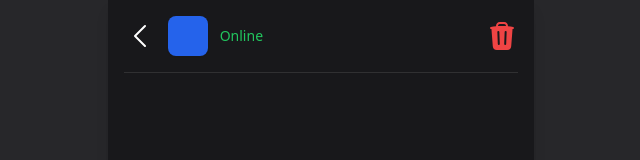
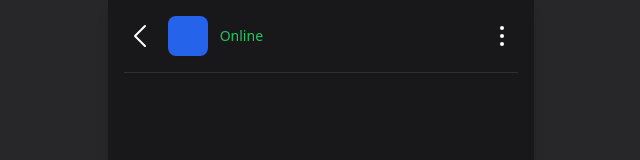
Before and after one commit to rodrigordgfs/chat-nuxt, a Nuxt app: page /chat/1 in a window 1280 px wide. Shown: the top 160 px of the page, without its empty margins (319-959 px from the left). Built offline with nearby package versions, Linux system fonts and the light colour scheme.

Commit message:
Feature: Change the trash icon to a ellipsis icon in message screen

```diff
--- a/components/HeaderChat.vue
+++ b/components/HeaderChat.vue
@@ -23,15 +23,15 @@
         <p class="font-medium text-green-500 text-sm">Online</p>
       </div>
     </div>
-    <TrashIcon
-      class="w-8 h-8 text-red-500 cursor-pointer"
+    <EllipsisVerticalIcon
+      class="w-8 h-8 text-white cursor-pointer"
       @click="handleDeleteChat"
     />
   </div>
 </template>
 
 <script setup>
-import { ChevronLeftIcon, TrashIcon } from "@heroicons/vue/24/solid";
+import { ChevronLeftIcon, EllipsisVerticalIcon } from "@heroicons/vue/24/solid";
 
 const props = defineProps(["id", "name", "image"]);
 
```
